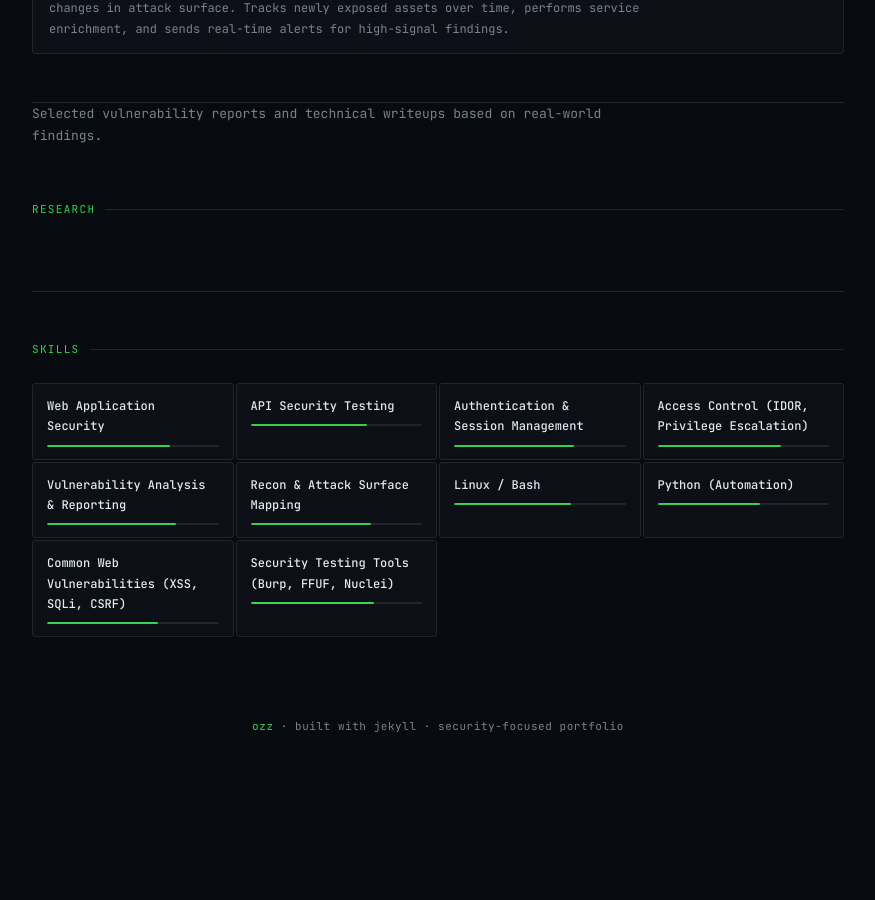
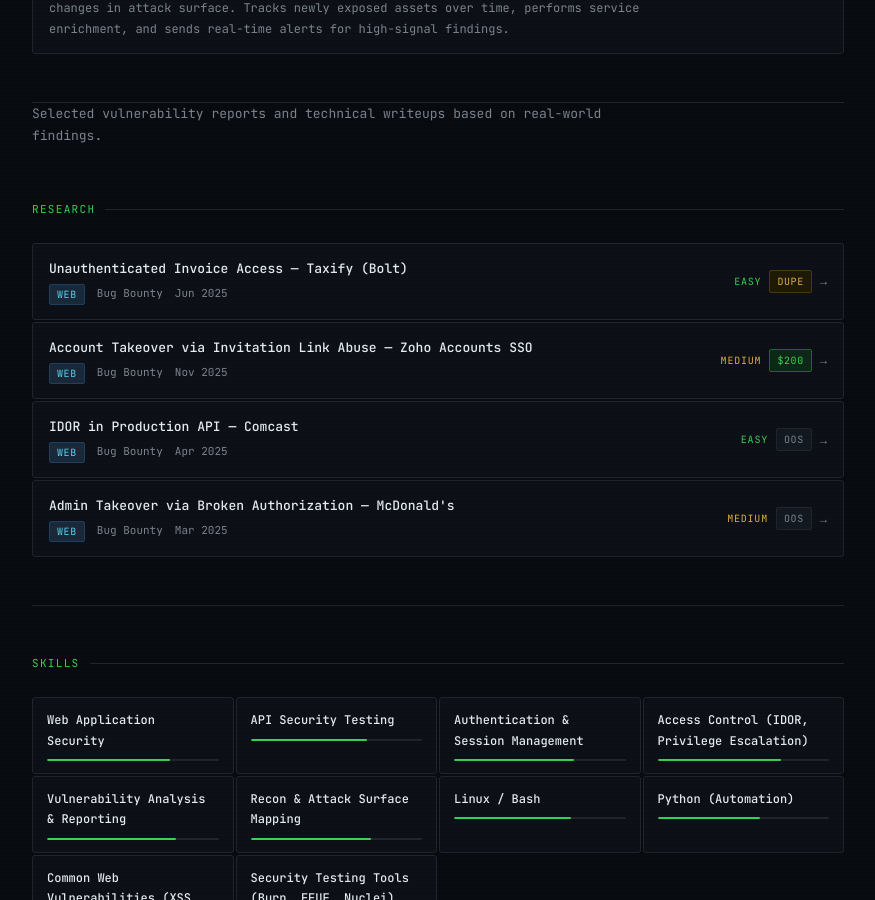
Before and after one commit to Psyphen36/anupam-security-portfolio, a Jekyll site: the page built from index.html, in a window 1280 px wide and 900 px high, scrolled down 965 px. Shown: the whole window, without its empty margins (202-1077 px from the left). Built offline with Jekyll 4.4.1, drawn with Linux system fonts in a browser that asks for light colours; before the commit the page ends 1733 px from its top, so only the background shows below that.

Commit message:
Refactor writeups assignment for improved filtering

```diff
--- a/index.html
+++ b/index.html
@@ -500,7 +500,7 @@
   <section>
     <div class="section-label">research</div>
     <div class="writeup-grid">
-      {% assign writeups = site.pages | where: "dir", "writeups/" | sort: "date" | reverse %}
+      {% assign writeups = site.pages | where_exp: "wu", "wu.url contains 'writeups'" | sort: "date" | reverse %}
       {% for wu in writeups %}
       {% if wu.title %}
       <a class="writeup-card fade-in" href="{{ wu.url | relative_url }}">
```
